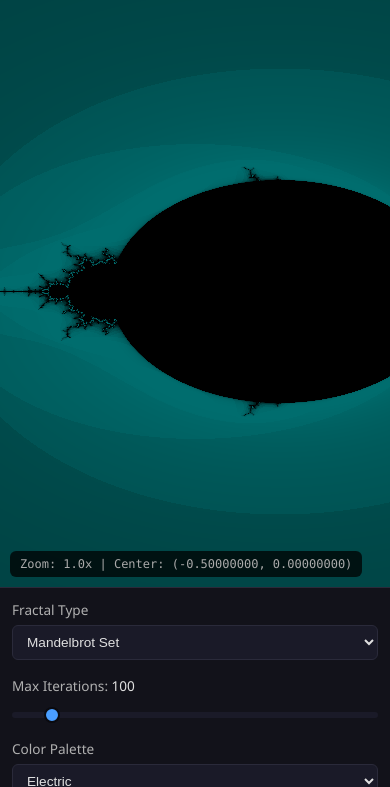
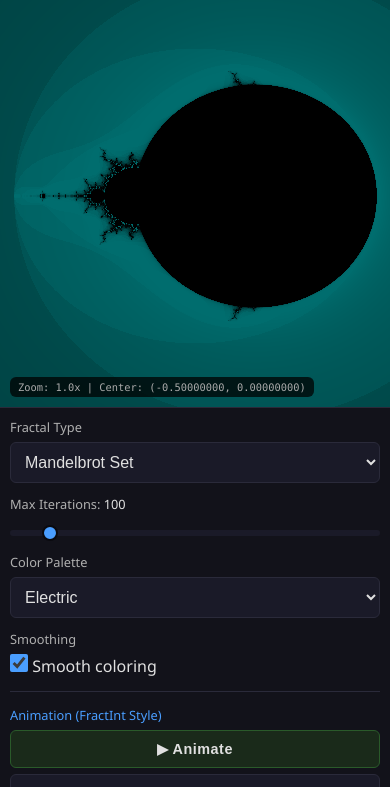
Before and after one commit to brian-learns/fractal-qwen3.6, a plain HTML site: page index.html in a window 390 px wide. Shown: the part 57-844 px from the top of the page. Drawn offline with Linux system fonts and the light colour scheme.

Commit message:
forgot to commit these changes

```diff
--- a/index.html
+++ b/index.html
@@ -3,6 +3,15 @@
 <head>
   <meta charset="UTF-8">
   <meta name="viewport" content="width=device-width, initial-scale=1.0">
+  <meta name="theme-color" content="#0a0a0f">
+  <meta name="description" content="Generate and explore Mandelbrot, Julia, and Burning Ship fractals with interactive zoom and animation.">
+  <meta name="apple-mobile-web-app-capable" content="yes">
+  <meta name="apple-mobile-web-app-status-bar-style" content="black-translucent">
+  <meta name="apple-mobile-web-app-title" content="Fractals">
+  <link rel="manifest" href="manifest.json">
+  <link rel="icon" type="image/png" sizes="192x192" href="icon-192.png">
+  <link rel="icon" type="image/png" sizes="512x512" href="icon-512.png">
+  <link rel="apple-touch-icon" href="icon-192.png">
   <title>Fractal Generator</title>
   <link rel="stylesheet" href="styles.css">
 </head>
--- a/script.js
+++ b/script.js
@@ -48,6 +48,19 @@ let animMode = 'cycle';
 let animReverse = false;
 let animIterate = false;
 const PALETTE_NAMES = ['electro', 'fire', 'ocean', 'rainbow', 'grayscale', 'neon', 'sunset', 'arctic'];
+
+// PWA Service Worker Registration
+if ('serviceWorker' in navigator) {
+  window.addEventListener('load', () => {
+    navigator.serviceWorker.register('./sw.js')
+      .then((registration) => {
+        console.log('SW registered:', registration.scope);
+      })
+      .catch((error) => {
+        console.log('SW registration failed:', error);
+      });
+  });
+}
 
 const PRESET_NAMES = ['Deep Zoom 1', 'Deep Zoom 2', 'Spiro', 'Seahorse Valley', 'Elephant Valley', 'Minibrot'];
 
--- a/styles.css
+++ b/styles.css
@@ -2,6 +2,10 @@
   margin: 0;
   padding: 0;
   box-sizing: border-box;
+}
+
+html {
+  touch-action: manipulation;
 }
 
 body {
@@ -10,12 +14,15 @@ body {
   color: #e0e0e0;
   overflow: hidden;
   height: 100vh;
+  height: 100dvh;
+  -webkit-tap-highlight-color: transparent;
 }
 
 #app {
   display: flex;
   flex-direction: column;
   height: 100vh;
+  touch-action: manipulation;
 }
 
 header {
@@ -44,11 +51,16 @@ main {
   position: relative;
   background: #000;
   overflow: hidden;
+  touch-action: pan-y;
 }
 
 #fractal-canvas {
   display: block;
   cursor: crosshair;
+  touch-action: none;
+  -webkit-touch-callout: none;
+  user-select: none;
+  -webkit-user-select: none;
 }
 
 #zoom-info {
@@ -71,6 +83,7 @@ main {
   padding: 16px;
   overflow-y: auto;
   flex-shrink: 0;
+  -webkit-tap-highlight-color: transparent;
 }
 
 .control-group {
@@ -319,3 +332,49 @@ button:active {
     min-height: 50vh;
   }
 }
+
+@media (max-width: 480px) {
+  header {
+    padding: 8px 12px;
+  }
+
+  header h1 {
+    font-size: 1.1rem;
+  }
+
+  #controls {
+    padding: 10px;
+    max-height: 45vh;
+  }
+
+  #canvas-container {
+    min-height: 50vh;
+  }
+
+  .control-group {
+    margin-bottom: 12px;
+  }
+
+  .control-group label {
+    font-size: 0.8rem;
+  }
+
+  select, input[type="number"] {
+    padding: 10px 10px;
+    font-size: 16px;
+  }
+
+  button {
+    padding: 10px 12px;
+    font-size: 0.85rem;
+  }
+
+  .julia-params input[type="number"] {
+    width: 70px;
+  }
+
+  #zoom-info {
+    font-size: 0.65rem;
+    padding: 4px 8px;
+  }
+}
```
Also changed, not shown: manifest.json.
